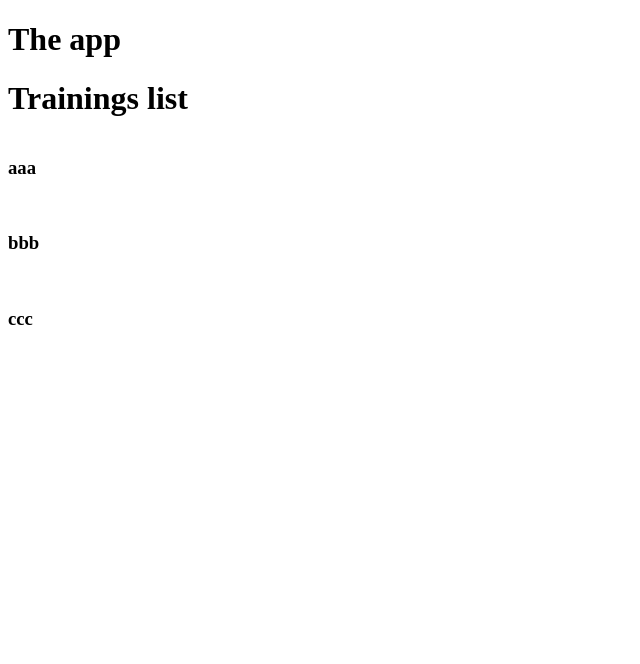
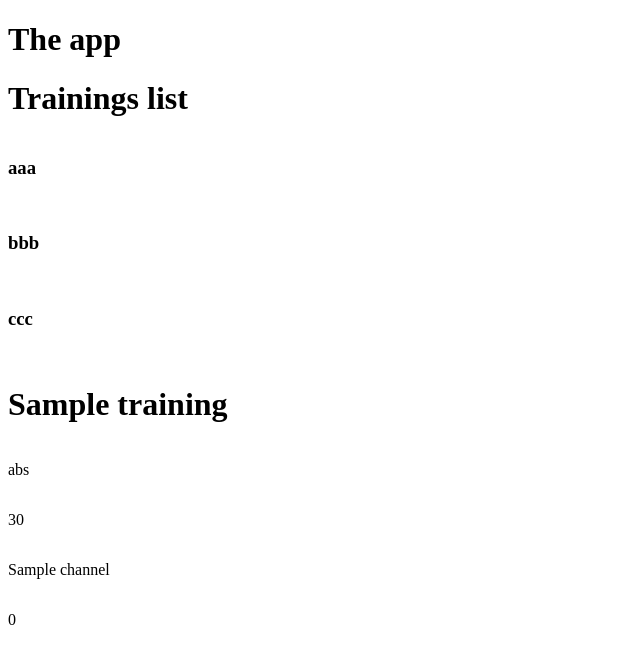
Before and after one commit to cptkidd62/yt-training-logger, a Vue app in the folder frontend/: page /training in a window 1280 px wide. Shown: the top 664 px of the page, without its empty margins (0-640 px from the left). Built offline with nearby package versions, Linux system fonts and the light colour scheme; the HTML template or start-up script is replaced by a standard one.

Commit message:
add full training view

```diff
--- a/frontend/src/App.vue
+++ b/frontend/src/App.vue
@@ -1,10 +1,13 @@
 <script setup lang="ts">
+import { Training } from './types/training';
+import TrainingFullView from './views/TrainingFullView.vue';
 import TrainingsListView from './views/TrainingsListView.vue';
 </script>
 
 <template>
   <h1>The app</h1>
   <TrainingsListView />
+  <TrainingFullView :training="new Training('abs')" />
 </template>
 
 <style scoped></style>
--- a/frontend/src/router/index.ts
+++ b/frontend/src/router/index.ts
@@ -1,8 +1,20 @@
+import TrainingsListView from '@/views/TrainingsListView.vue'
 import { createRouter, createWebHistory } from 'vue-router'
 
 const router = createRouter({
   history: createWebHistory(import.meta.env.BASE_URL),
-  routes: [],
+  routes: [
+    {
+      path: '/',
+      name: 'home',
+      component: TrainingsListView,
+    },
+    {
+      path: '/training',
+      name: 'training',
+      component: () => import('../views/TrainingFullView.vue'),
+    },
+  ],
 })
 
 export default router
--- /dev/null
+++ b/frontend/src/views/TrainingFullView.vue
@@ -0,0 +1,34 @@
+<script lang="ts">
+import { defineComponent, type PropType } from 'vue'
+import type { Training } from '@/types/training';
+export default defineComponent({
+  props: {
+    training: {
+      type: Object as PropType<Training>,
+      required: true
+    }
+  }
+})
+</script>
+
+<template>
+  <div class="training-full">
+    <h1 class="id">{{ training.title }}</h1>
+    <p>{{ training.id }}</p>
+    <p>{{ training.length }}</p>
+    <p>{{ training.channel }}</p>
+    <p>{{ training.date_created }}</p>
+  </div>
+</template>
+
+<style scoped>
+.training-full {
+  display: flex;
+  flex-flow: column;
+  margin-bottom: 1rem;
+}
+
+.name {
+  margin-right: 1rem;
+}
+</style>
```
